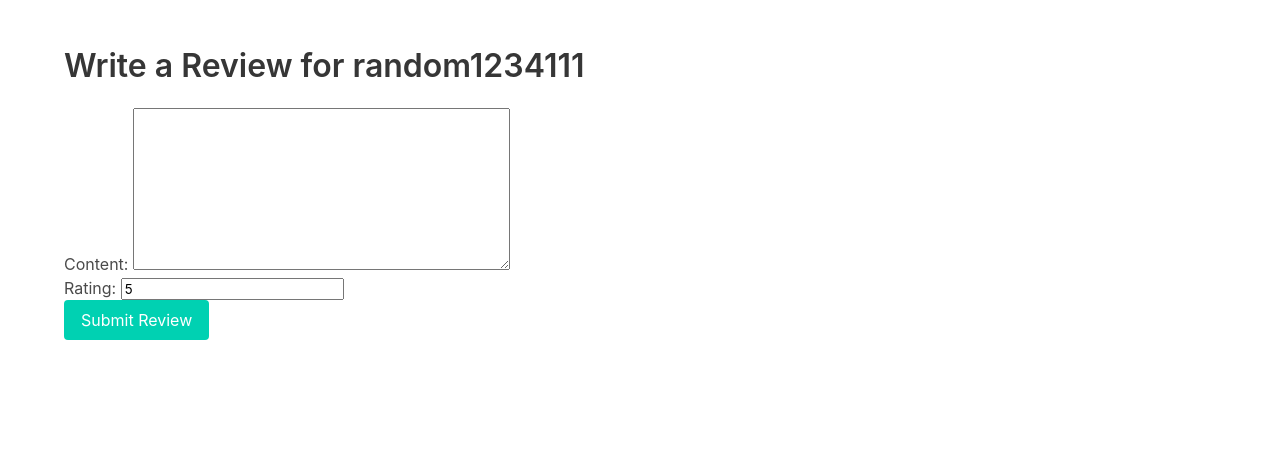
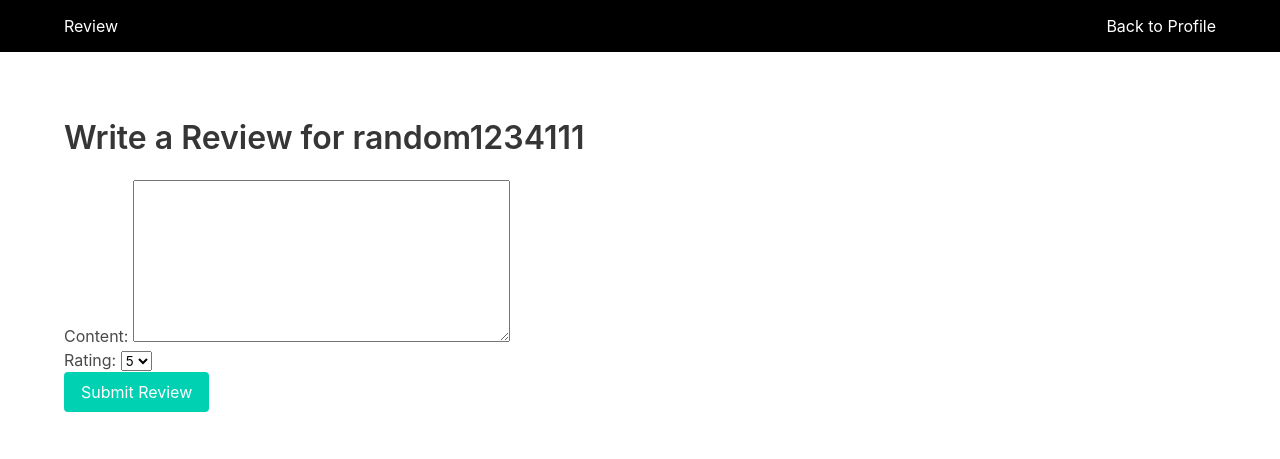
Before and after one commit to awisniew207/django-deploy, a Django app: template LineUp/Barber/templates/Barber/write_review.html in a window 1280 px wide. Shown: the top 459 px of the page. Run offline with Django 4.2, Linux system fonts and the light colour scheme; the template is opened without the code that fills it: values that come from a table or form of the project are taken from there, others are empty; data comes from the database, SQL or seed files in the repository; both versions use the stored data as it was after the commit.

Commit message:
Edited write_review

```diff
--- a/LineUp/Barber/models.py
+++ b/LineUp/Barber/models.py
@@ -3,6 +3,7 @@ from django.contrib.auth.models import AbstractUser
 from django.conf import settings
 from autoslug import AutoSlugField
 from django.utils.text import slugify
+from django.core.validators import MaxValueValidator, MinValueValidator
 User = settings.AUTH_USER_MODEL
 '''
 class Shop(models.Model):
@@ -113,9 +114,7 @@ class Customer(models.Model):
 class Barber(models.Model):
     user = models.OneToOneField(User, on_delete=models.CASCADE, primary_key=True)
     is_barber = True
-    #review1... foreignkey?
-    #review2 .. foreignkey?
-    #review3... foreignkey?
+
 
     def __str__(self):
         return self.user.username
@@ -124,7 +123,15 @@ class Review(models.Model):
     barber = models.ForeignKey('Barber', on_delete=models.CASCADE, related_name='reviews')
     customer = models.ForeignKey(User, on_delete=models.CASCADE)
     content = models.TextField()
-    rating = models.IntegerField(default=5)
+    RATING_CHOICES = [
+    (0, '0'),
+    (1, '1'),
+    (2, '2'),
+    (3, '3'),
+    (4, '4'),
+    (5, '5'),
+    ]
+    rating = models.IntegerField(choices=RATING_CHOICES, default=5)
     created_at = models.DateTimeField(auto_now_add=True)
 
     def __str__(self):
--- a/LineUp/Barber/templates/Barber/write_review.html
+++ b/LineUp/Barber/templates/Barber/write_review.html
@@ -5,9 +5,40 @@
     <meta name="viewport" content="width=device-width, initial-scale=1.0">
     <title>Write Review</title>
     <link rel="stylesheet" href="https://cdn.jsdelivr.net/npm/bulma@0.9.3/css/bulma.min.css">
+    <style>
+        .navbar {
+            background-color: black;
+        }
+        .navbar-item, .navbar-burger {
+            color: white;
+        }
+        .review-form {
+            margin-top: 20px;
+        }
+    </style>
 </head>
 <body>
-    <section class="section">
+    <!-- Navigation Bar -->
+    <nav class="navbar">
+        <div class="container">
+            <div class="navbar-brand">
+                <span class="navbar-item">Review</span>
+                <span class="navbar-burger burger" data-target="navbarMenu">
+                    <span></span>
+                    <span></span>
+                    <span></span>
+                </span>
+            </div>
+            <div id="navbarMenu" class="navbar-menu">
+                <div class="navbar-end">
+                    <a class="navbar-item" href="{% url 'barberProfileView' slug=barber.user.slug %}">Back to Profile</a>
+                </div>
+            </div>
+        </div>
+    </nav>
+
+    <!-- Review Form Section -->
+    <section class="section review-form">
         <div class="container">
             <h1 class="title">Write a Review for {{ barber.user.username }}</h1>
 
```
Also changed, not shown: LineUp/Barber/migrations/0016_alter_review_rating.py (added), LineUp/Barber/migrations/0017_alter_review_rating.py (added), db.sqlite3.
